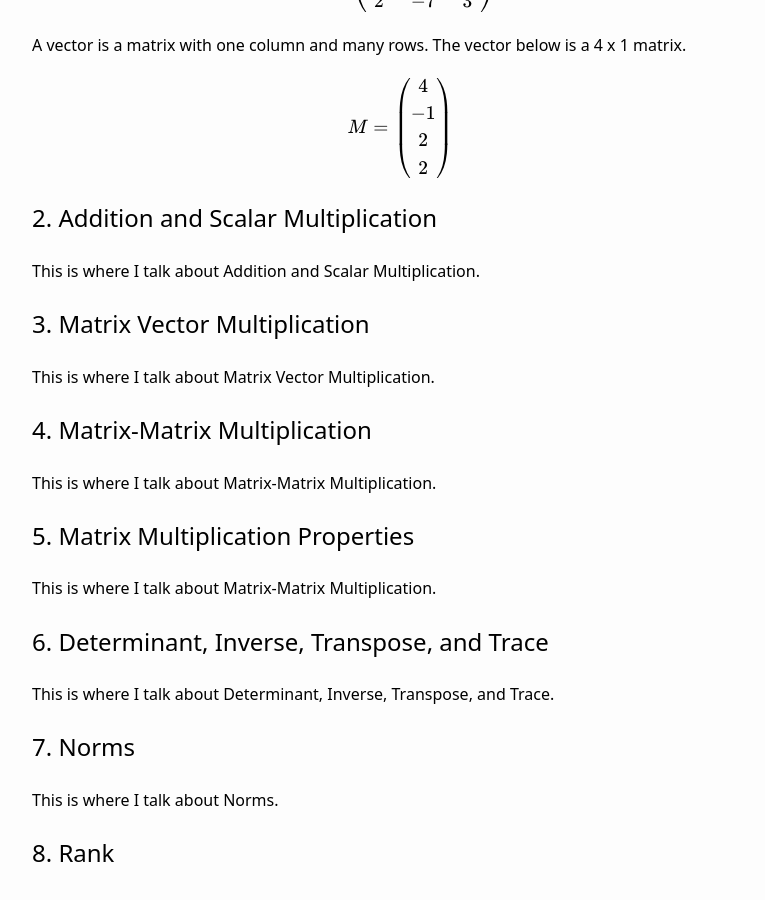
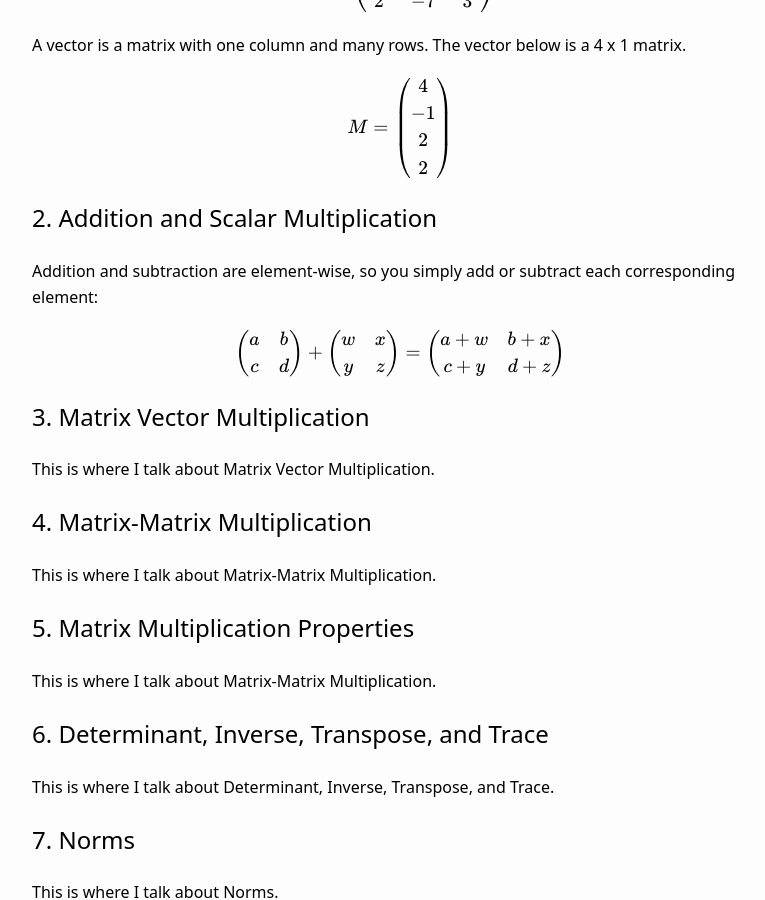
Before and after one commit to gurpreet-ai/gurpreet-ai.github.io, a Jekyll site: the page built from _posts/2018-12-31-Linear-Algebra-Review.md, in a window 1280 px wide and 900 px high, scrolled down 942 px. Shown: the whole window, without its empty margins (240-1005 px from the left). Built offline with Jekyll 4.4.1, drawn with Linux system fonts in a browser that asks for light colours; formulas are drawn with MathJax 3.

Commit message:
Addition and Scalar Multiplication

```diff
--- a/_posts/2018-12-31-Linear-Algebra-Review.md
+++ b/_posts/2018-12-31-Linear-Algebra-Review.md
@@ -41,7 +41,25 @@ M = \left( \begin{array}{ccc}
 $$
 
 ## 2. Addition and Scalar Multiplication
-This is where I talk about Addition and Scalar Multiplication.
+
+Addition and subtraction are element-wise, so you simply add or subtract each corresponding element:
+
+$$
+\left( \begin{array}{ccc}
+a & b \\
+c & d \\
+\end{array} \right)
++
+\left( \begin{array}{ccc}
+w & x \\
+y & z \\
+\end{array} \right)
+=
+\left( \begin{array}{ccc}
+a+w & b+x \\
+c+y & d+z \\
+\end{array} \right)
+$$
 
 ## 3. Matrix Vector Multiplication
 This is where I talk about Matrix Vector Multiplication.
```
